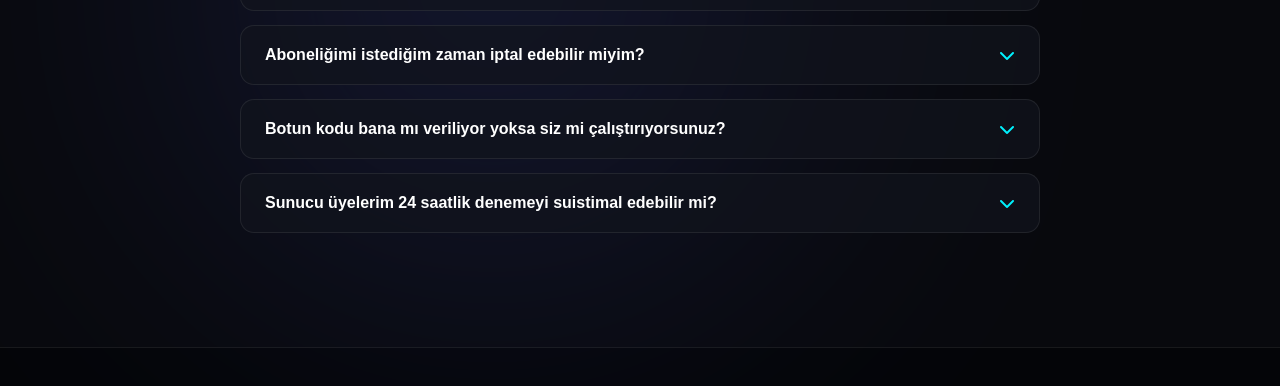
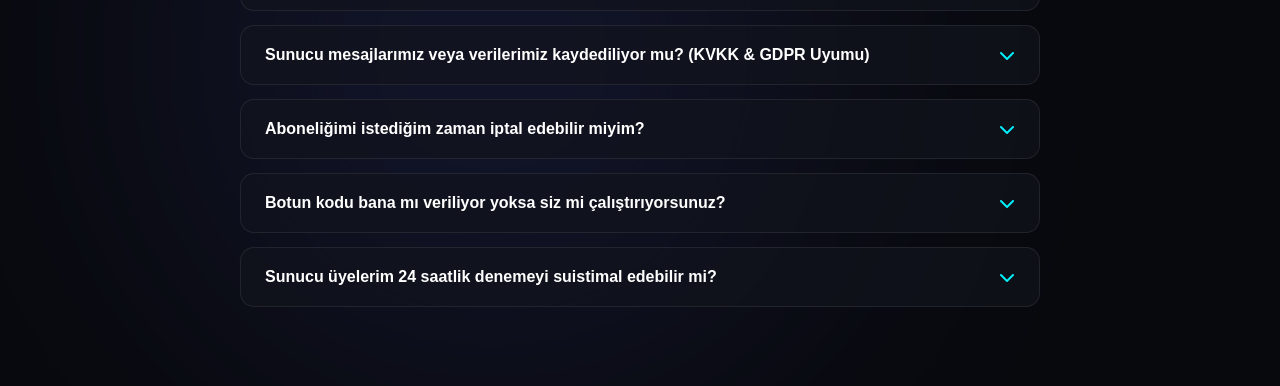
Before and after one commit to KatanaSeverTR/NETTmods, a plain HTML site: page index.html in a window 1280 px wide. Shown: the part 4395-4781 px from the top of the page. Drawn offline with Linux system fonts and the light colour scheme.

Commit message:
feat: add KVKK and Zero-Data Retention privacy compliance guarantee to FAQ

```diff
--- a/index.html
+++ b/index.html
@@ -382,6 +382,16 @@
 
                 <div class="faq-item">
                     <button class="faq-question">
+                        <span>Sunucu mesajlarımız veya verilerimiz kaydediliyor mu? (KVKK & GDPR Uyumu)</span>
+                        <i class="fa-solid fa-chevron-down"></i>
+                    </button>
+                    <div class="faq-answer">
+                        <p>Kesinlikle hayır! NETTmods <strong>Sıfır Veri Depolama (Zero-Data Retention)</strong> mimarisiyle çalışır. Botun kullandığı Message Content Intent, sadece moderasyon kalkanının mesaj içindeki küfür veya zararlı bağlantıları anlık olarak süzmesi için geçici RAM bellek taramasında (in-memory) kullanılır. Hiçbir sohbet mesajı, ses kaydı, üye özel bilgisi veya sunucu verisi diske veya sunucularımıza asla yazılmaz, saklanmaz ve üçüncü taraflarla paylaşılmaz. Altyapımız KVKK ve GDPR veri güvenliği standartlarıyla %100 uyumludur.</p>
+                    </div>
+                </div>
+
+                <div class="faq-item">
+                    <button class="faq-question">
                         <span>Aboneliğimi istediğim zaman iptal edebilir miyim?</span>
                         <i class="fa-solid fa-chevron-down"></i>
                     </button>
```
